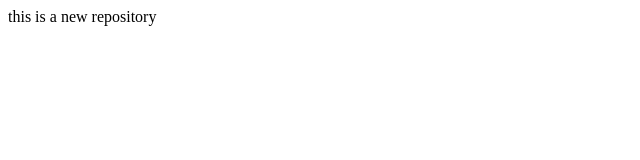
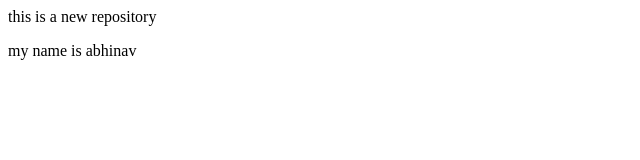
Before and after one commit to Abhinavaggarwal7/localrepo, a plain HTML site: page index.html in a window 1280 px wide. Shown: the whole page, without its empty margins (0-640 px from the left). Drawn offline with Linux system fonts and the light colour scheme.

Commit message:
added my name

```diff
--- a/index.html
+++ b/index.html
@@ -1 +1,2 @@
 <p>this is a new repository</p>
+<p>my name is abhinav </p>
```
